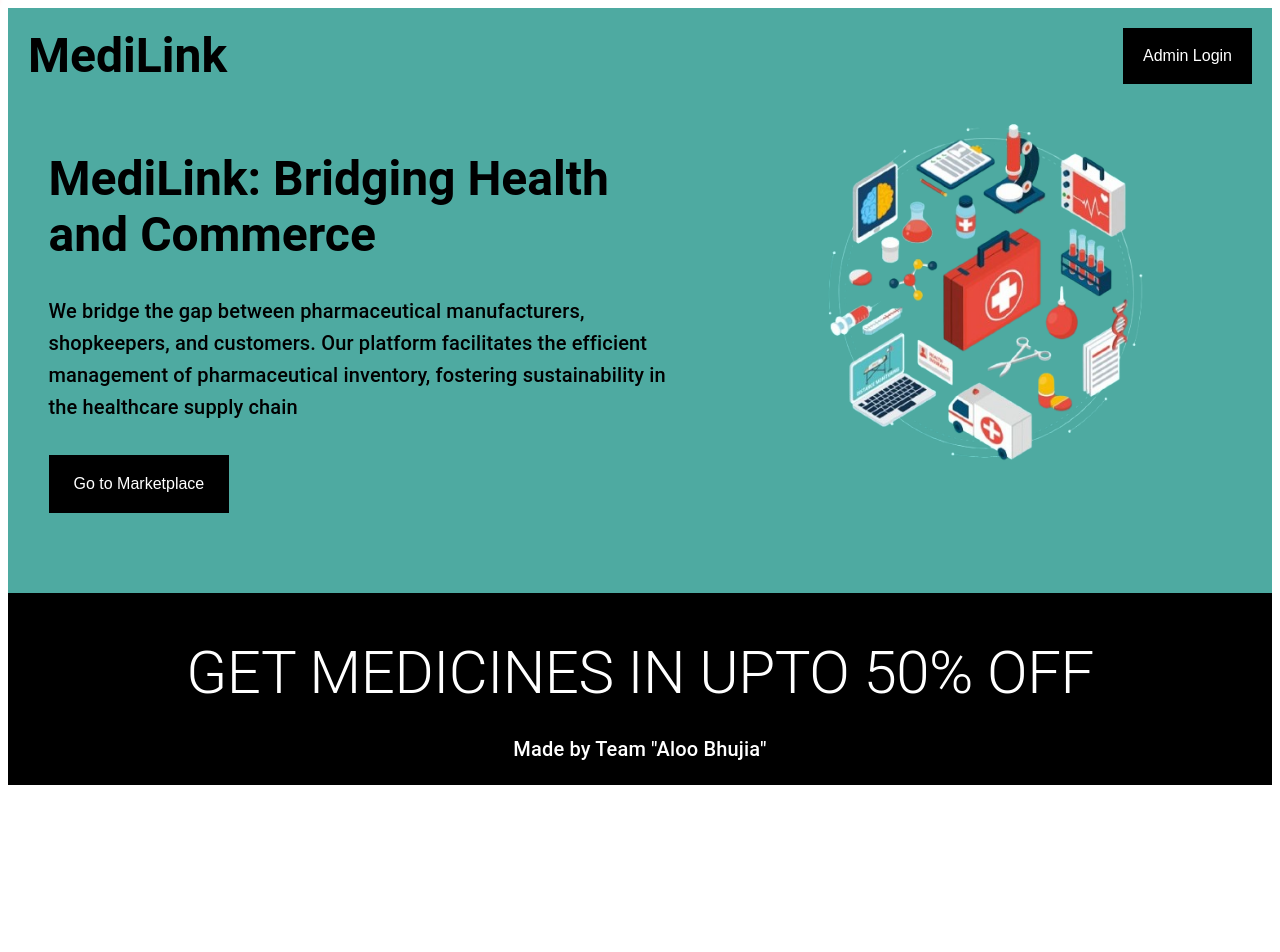
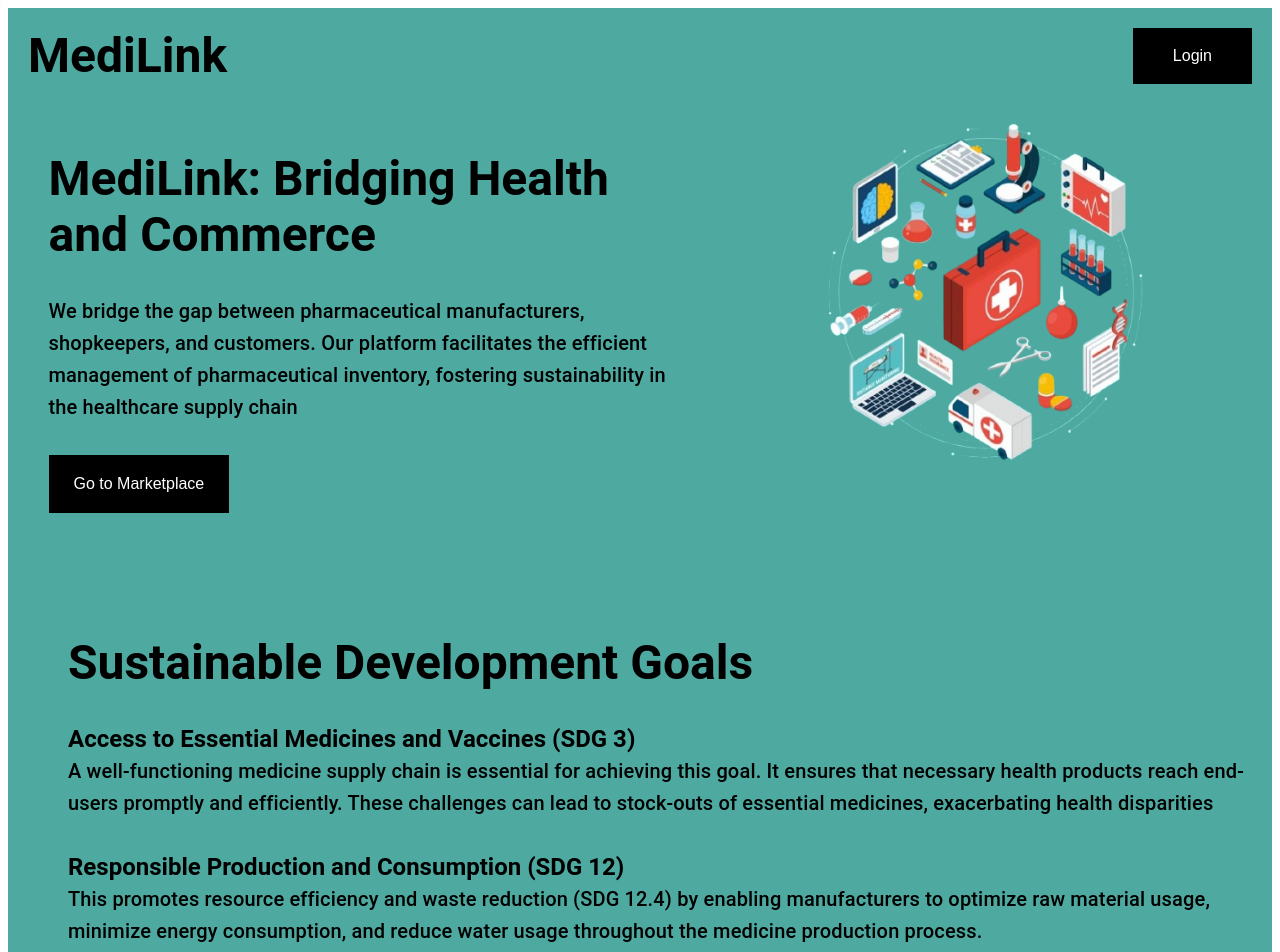
Before and after one commit to ujwxl23/MediLinked, a React (Vite) app in the folder medilink/: page / in a window 1280 px wide. Shown: the top 952 px of the page. Before the commit the page ends 800 px from the top, so only its background shows below. Built offline with nearby package versions, Linux system fonts and the light colour scheme; what @thirdweb-dev/react would draw is missing.

Commit message:
Changes in homepage

```diff
--- a/medilink/src/componets/Navbar.jsx
+++ b/medilink/src/componets/Navbar.jsx
@@ -1,46 +1,46 @@
-import React from 'react'
-import { ThirdwebProvider } from "@thirdweb-dev/react";
-import { ConnectWallet } from "@thirdweb-dev/react";
+import React from "react";
+// import { ThirdwebProvider } from "@thirdweb-dev/react";
+// import { ConnectWallet } from "@thirdweb-dev/react";
 import { Link, useNavigate } from "react-router-dom";
-import Typography from '@mui/material/Typography';
+import Typography from "@mui/material/Typography";
 
 function Navbar() {
-
   const navigate = useNavigate();
 
   const handleClick = () => {
-        navigate('/login');
+    navigate("/login");
   };
 
   return (
-        <div style={{
+    <div
+      style={{
         display: "flex",
         flexDirection: "row",
         justifyContent: "space-between",
-        borderBottomLeftRadius: "10px", // Adjust the values to your preference
-        borderBottomRightRadius: "10px", // Adjust the values to your preference
-        padding: "10px", // Add padding for better appearance
-      }}>
+        borderBottomLeftRadius: "10px",
+        borderBottomRightRadius: "10px",
+        padding: "10px",
+      }}
+    >
       <Typography variant="h3" underline="always" fontWeight="bold">
         MediLink
       </Typography>
 
       <button
         style={{
-                padding: '10px 20px',
-                fontSize: '1rem',
-                backgroundColor: 'black',
-                color: 'white',
-                border: 'none',
-                cursor: 'pointer',
-                // marginBottom: "70px"
+          padding: "10px 40px",
+          fontSize: "1rem",
+          backgroundColor: "black",
+          color: "white",
+          border: "none",
+          cursor: "pointer",
         }}
         onClick={handleClick}
       >
-            Admin Login
+        Login
       </button>
     </div>
-  )
+  );
 }
 
-export default Navbar
+export default Navbar;
--- a/medilink/src/pages/HomePage.jsx
+++ b/medilink/src/pages/HomePage.jsx
@@ -1,109 +1,130 @@
-import React from 'react'
-import Navbar from '../componets/Navbar'
+import React from "react";
+import Navbar from "../componets/Navbar";
 import { Link, useNavigate } from "react-router-dom";
-import Typography from '@mui/material/Typography';
-import pho from "../assets/Future_Medical_Device_Supply_Chain-1320x878-removebg-preview.png"
+import Typography from "@mui/material/Typography";
+import pho from "../assets/Future_Medical_Device_Supply_Chain-1320x878-removebg-preview.png";
+import { Box } from "@mui/material";
 
 function HomePage() {
   const navigate = useNavigate();
 
   const handleBuyClick = () => {
-        navigate('/buy');
+    navigate("/buy");
   };
 
   const handleSellClick = () => {
-        navigate('/register');
+    navigate("/register");
   };
   return (
     <>
-    <div style={{ backgroundColor: '#4eaaa1', padding: '10px' }}>
+      <div style={{ backgroundColor: "#4eaaa1", padding: "10px" }}>
         <Navbar />
-      <div style={{display:"flex", flexDirection:"row", justifyContent:"space-around", marginTop:"25px"}}>
-      <div style={{width:"50%"}}>
-        <Typography variant="h3" align="center" fontWeight="bold" my={4} textAlign="left">
+        <div
+          style={{
+            display: "flex",
+            flexDirection: "row",
+            justifyContent: "space-around",
+            marginTop: "25px",
+          }}
+        >
+          <div style={{ width: "50%" }}>
+            <Typography
+              variant="h3"
+              align="center"
+              fontWeight="bold"
+              my={4}
+              textAlign="left"
+            >
               MediLink: Bridging Health and Commerce
             </Typography>
-        {/* <Typography variant="h5" align="center" mb={1} textAlign="left">
-            More than a marketplace: Where old components find new home..
-        </Typography> */}
             <Typography variant="h6" align="center" my={4} textAlign="left">
-        We bridge the gap between pharmaceutical manufacturers, shopkeepers, and customers. Our platform facilitates the efficient management of pharmaceutical inventory, fostering sustainability in the healthcare supply chain
+              We bridge the gap between pharmaceutical manufacturers,
+              shopkeepers, and customers. Our platform facilitates the efficient
+              management of pharmaceutical inventory, fostering sustainability
+              in the healthcare supply chain
             </Typography>
 
             <div
               style={{
-            display: 'flex',
-            flexDirection: 'row',
-            alignItems: 'center',
+                display: "flex",
+                flexDirection: "row",
+                alignItems: "center",
               }}
             >
               <button
                 style={{
-                padding: '20px 25px',
-                fontSize: '1rem',
-                backgroundColor: 'black',
-                color: 'white',
-                border: 'none',
-                cursor: 'pointer',
-                marginBottom: "70px"
+                  padding: "20px 25px",
+                  fontSize: "1rem",
+                  backgroundColor: "black",
+                  color: "white",
+                  border: "none",
+                  cursor: "pointer",
+                  marginBottom: "70px",
                 }}
                 onClick={handleBuyClick}
               >
                 Go to Marketplace
               </button>
-            {/* <button
-            style={{
-                padding: '10px 20px',
-                fontSize: '1rem',
-                backgroundColor: 'black',
-                color: 'white',
-                border: 'none',
-                cursor: 'pointer',
-                marginLeft: "60px",
-                marginBottom: "70px"
-            }}
-            onClick={handleSellClick}
-            >
-            Sell your Device!!
-            </button>  */}
             </div>
           </div>
-      <img src={pho} style={{width:"500px", height:"350px"}} alt="parts" />
+          <img
+            src={pho}
+            style={{ width: "500px", height: "350px" }}
+            alt="parts"
+          />
         </div>
       </div>
-    <div style={{ backgroundColor: 'black', padding: '20px' }}>
-        {/* <Typography variant="h4" align="center" mb={3} textAlign="left" color="white"  marginLeft="50px">
+      {/* <div style={{ backgroundColor: "black" }}>Hello</div> */}
+      <div style={{ backgroundColor: "#4eaaa1", padding: "10px" }}>
+        <Typography
+          color="black"
+          marginLeft="50px"
+          variant="h3"
+          align="center"
+          fontWeight="bold"
+          my={4}
+          textAlign="left"
+        >
           Sustainable Development Goals
-        </Typography>  */}
-        <div style={{display:"flex", flexDirection:"column"}}>
-            {/* <Typography variant="h6"   color="white"  marginLeft="50px">
+        </Typography>
+        <div style={{ display: "flex", flexDirection: "column" }}>
+          <Typography
+            variant="h5"
+            color="black"
+            marginLeft="50px"
+            fontWeight="bold"
+          >
             Access to Essential Medicines and Vaccines (SDG 3)
-            </Typography>  */}
-             {/* <Typography variant="h6"  mb={4} color="white" >
-                A well-functioning medicine supply chain is essential for achieving this goal.
-                It ensures that necessary health products reach end-users
+          </Typography>
+          <Typography variant="h6" mb={4} color="black" marginLeft="50px">
+            A well-functioning medicine supply chain is essential for achieving
+            this goal. It ensures that necessary health products reach end-users
             promptly and efficiently. These challenges can lead to stock-outs of
             essential medicines, exacerbating health disparities
-            </Typography>  */}
-             {/* <Typography variant="h6" mb={3} color="white" marginLeft="50px" >
-                 Responsible  Production and Consumption (SDG 12)
-            </Typography>  */}
-            {/* <Typography variant="h6"  mb={4} color="white"  >
-                This promotes resource efficiency and waste reduction (SDG 12.4) by enabling manufacturers
-                to optimize raw material usage, minimize energy consumption, and reduce water usage throughout
-                the medicine production process.
-            </Typography>  */}
-            <Typography variant="h2" align="center" color="white" my={3} >
+          </Typography>
+          <Typography
+            variant="h5"
+            color="black"
+            marginLeft="50px"
+            fontWeight="bold"
+          >
+            Responsible Production and Consumption (SDG 12)
+          </Typography>
+          <Typography variant="h6" mb={4} color="black" marginLeft="50px">
+            This promotes resource efficiency and waste reduction (SDG 12.4) by
+            enabling manufacturers to optimize raw material usage, minimize
+            energy consumption, and reduce water usage throughout the medicine
+            production process.
+          </Typography>
+          <Box backgroundColor="black">
+            <Typography variant="h2" align="center" color="white" my={3}>
               GET MEDICINES IN UPTO 50% OFF
             </Typography>
-            <Typography variant="h6" align="center" color="white"  >
-                Made by Team "Aloo Bhujia"
-            </Typography>
+          </Box>
         </div>
-
       </div>
     </>
-  )
+  );
 }
 
-export default HomePage
+export default HomePage;
```
Lines whose indentation alone changed are shown as unchanged.
